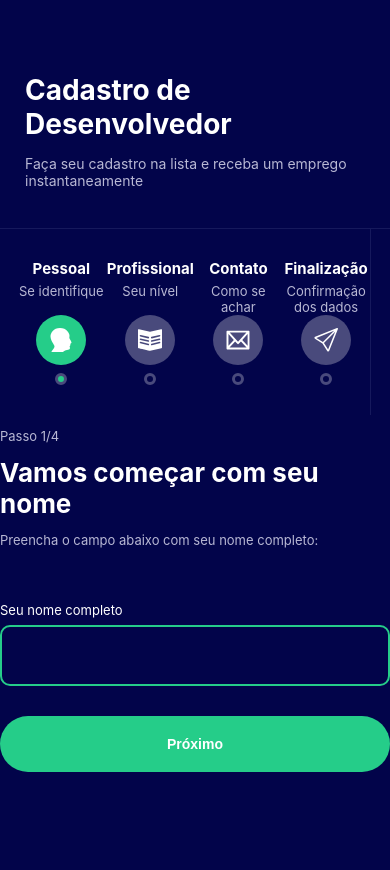
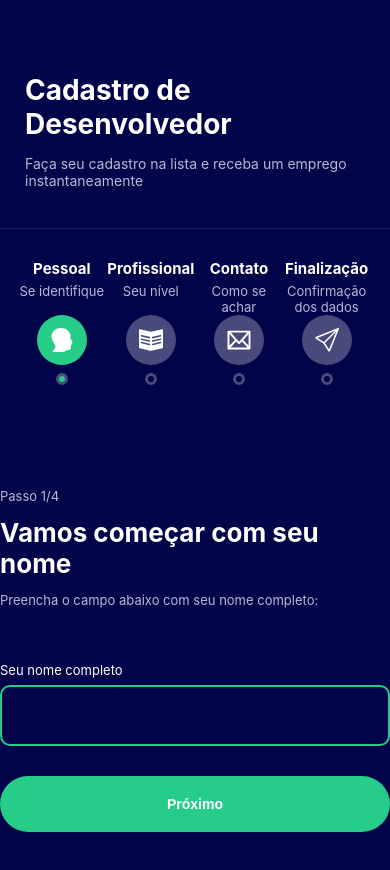
Before and after one commit to fdfborges/formulariomultsetpmodel, a React (Create React App) app: page / in a window 390 px wide. Shown: the top 870 px of the page. Built offline with nearby package versions, Linux system fonts and the light colour scheme.

Commit message:
Page 2 responsive

```diff
--- a/src/components/Theme/styles.ts
+++ b/src/components/Theme/styles.ts
@@ -1,6 +1,8 @@
 import styled from "styled-components";
 
 export const Container = styled.div`
+    width: 100%;
+
     background-color: #02044A;
     color: #FFF;
     min-height: 100vh;
@@ -34,6 +36,7 @@ export const Sidebar = styled.div`
     @media (max-width: 768px){
         display: flex;
         width: 90%;
+        border: none;
     }
 `;
 
@@ -45,5 +48,8 @@ export const Page = styled.div`
     @media (max-width: 768px){
         padding-left: 0px;
         padding-top: 0px;
+        display: flex;
+        align-items: center;
+        justify-content: center;
 }
 `;
--- a/src/pages/FormStep2/styles.ts
+++ b/src/pages/FormStep2/styles.ts
@@ -1,6 +1,7 @@
 import styled from 'styled-components'
 
 export const Container = styled.div`
+    width: 90%;
     p{
         font-size: 13px;
         color: #B8B8D4;
```
